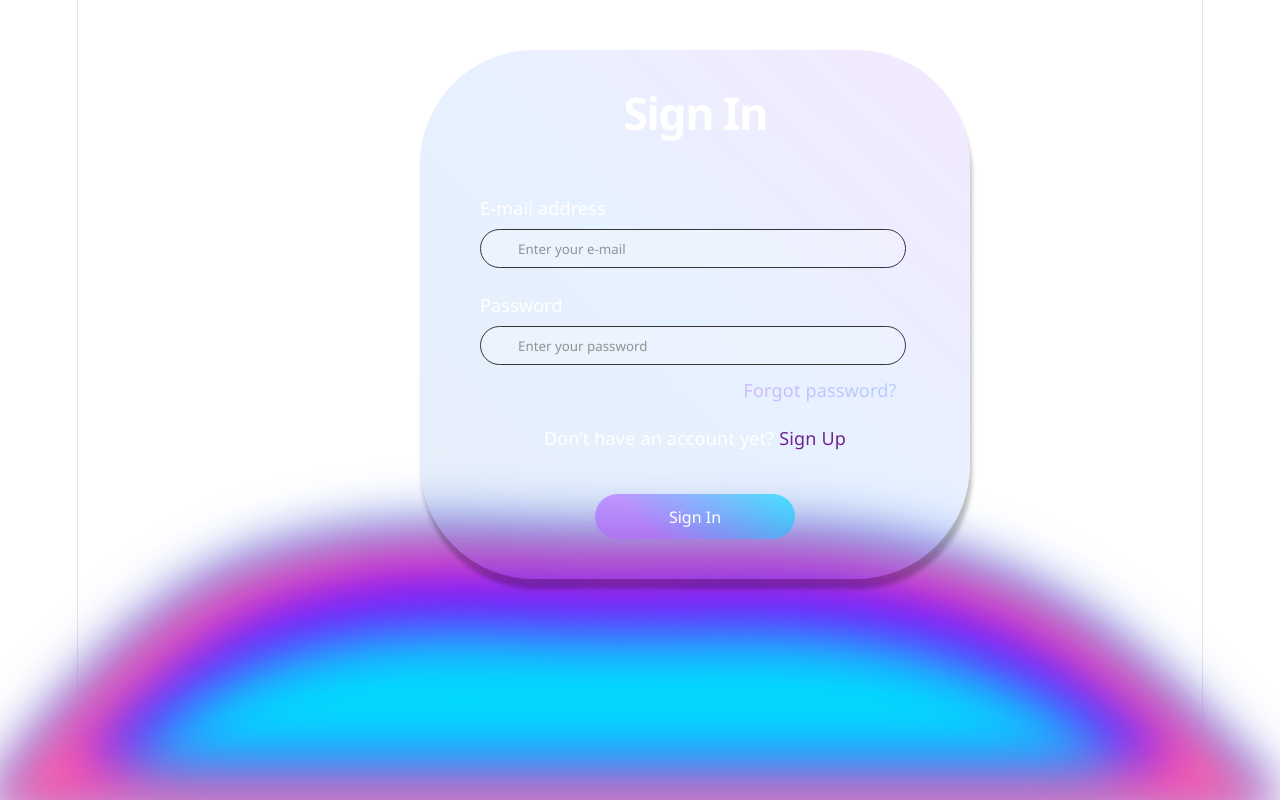
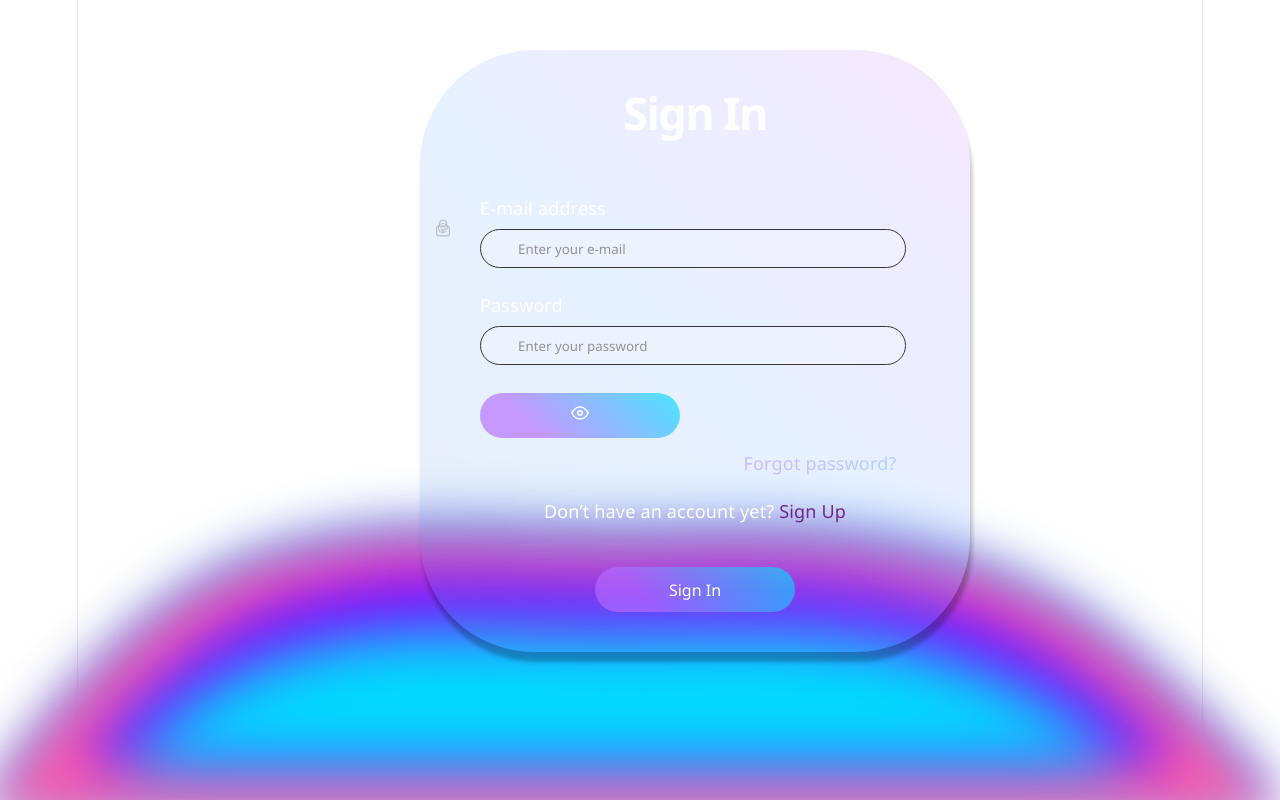
Before and after one commit to Amel2004M/AI-project, a React (Vite) app in the folder frontend/: page /signin in a window 1280 px wide. Built offline with nearby package versions, Linux system fonts and the light colour scheme.

Commit message:
stored the values in variables SignIn page and added icons with hide/show function

```diff
--- a/frontend/src/pages/ResetPassword.jsx
+++ b/frontend/src/pages/ResetPassword.jsx
@@ -1,6 +1,7 @@
 import React, {useState} from 'react';
 import "./ResetPassword.css"
 import Template from "../components/Template.jsx"
+import emailIcon from "../assets/email.png";
 
 const ResetPassword =  () => {
 
@@ -10,6 +11,7 @@ const ResetPassword =  () => {
                 <p>Enter your email below to receive your code</p>
                 <div className='input_grp'>
                   <label htmlFor="E-mail">E-mail address</label>
+                  <img src={emailIcon} alt="e-mail icon" className='left-icon' />
                   <input type="email" id="E-mail" placeholder="Enter your e-mail" />
                 </div>
             </Template>
--- a/frontend/src/pages/ResettingPassword.jsx
+++ b/frontend/src/pages/ResettingPassword.jsx
@@ -1,6 +1,7 @@
 import React, {useState} from 'react';
 import "./ResettingPassword.css"
 import Template from "../components/Template.jsx"
+import passwordIcon from "../assets/password.png";
 
 const ResettingPassword =  () => {
 
@@ -9,6 +10,7 @@ const ResettingPassword =  () => {
             <Template title="Reset Password" button_text="Change Password" navigateTo="/signin">
                 <div className='input_grp'>
                   <label htmlFor="Password">Password</label>
+                  <img src={passwordIcon} alt="password icon" className='left-icon' />
                   <input type="password" id="Password" placeholder="Enter your password" />
                 </div>
                 <div className='input_grp'>
--- a/frontend/src/pages/SignIn.jsx
+++ b/frontend/src/pages/SignIn.jsx
@@ -2,19 +2,65 @@ import React, {useState} from 'react';
 import { Link } from 'react-router-dom';
 import "./SignIn.css"
 import Template from "../components/Template.jsx"
+import emailIcon from "../assets/email.png";
+import passwordIcon from "../assets/password.png";
 
 const SignIn =  () => {
+  const [email, setEmail] = useState('');
+  const [password, setPassword] = useState('');
+  const [showPassword, setShowPassword] = useState(false);
+
+  const EyeOpen = () => (
+    <svg width="18" height="18" viewBox="0 0 24 24" fill="none" stroke="currentColor" strokeWidth="2">
+      <path d="M1 12s4-8 11-8 11 8 11 8-4 8-11 8-11-8-11-8z"/>
+      <circle cx="12" cy="12" r="3"/>
+    </svg>
+  );
+
+  const EyeClosed = () => (
+    <svg width="18" height="18" viewBox="0 0 24 24" fill="none" stroke="currentColor" strokeWidth="2">
+      <path d="M17.94 17.94A10.07 10.07 0 0112 20c-7 0-11-8-11-8a18.45 18.45 0 015.06-5.94"/>
+      <path d="M9.9 4.24A9.12 9.12 0 0112 4c7 0 11 8 11 8a18.5 18.5 0 01-2.16 3.19"/>
+      <line x1="1" y1="1" x2="23" y2="23"/>
+    </svg>
+  );
 
     return(
         <div className="sign-in">
             <Template title="Sign In" button_text="Sign In" navigateTo="/signin">
                 <div className='input_grp'>
                   <label htmlFor="E-mail">E-mail address</label>
-                  <input type="email" id="E-mail" placeholder="Enter your e-mail" />
+                  <img src={emailIcon} alt="e-mail icon" className='left-icon' />
+                  <input
+                   type="email"
+                   id="E-mail"
+                   value={email}
+                   onChange={e => setEmail(e.target.value)}
+                   placeholder="Enter your e-mail"
+                   autoComplete="email"
+                   required
+                  />
                 </div>
                 <div className='input_grp'>
                   <label htmlFor="Password">Password</label>
-                  <input type="password" id="Password" placeholder="Enter your password" />
+                  <img src={passwordIcon} alt="password icon" className='left-icon' />
+                  <input
+                   type={showPassword ? 'text' : 'password'}
+                   id="Password"
+                   value={password}
+                   onChange={e => setPassword(e.target.value)}
+                   placeholder="Enter your password"
+                   autoComplete="current-password"
+                   required
+                  />
+                  <button
+                   type="button"
+                   className="eye-btn"
+                   onClick={() => setShowPassword(v => !v)}
+                   aria-label={showPassword ? 'Hide password' : 'Show password'}
+                  >
+                  {showPassword ? <EyeClosed /> : <EyeOpen />}
+                  </button>
                   <Link to="/reset-password" className="forgot-link">Forgot password?</Link>
                 </div>
 
```
